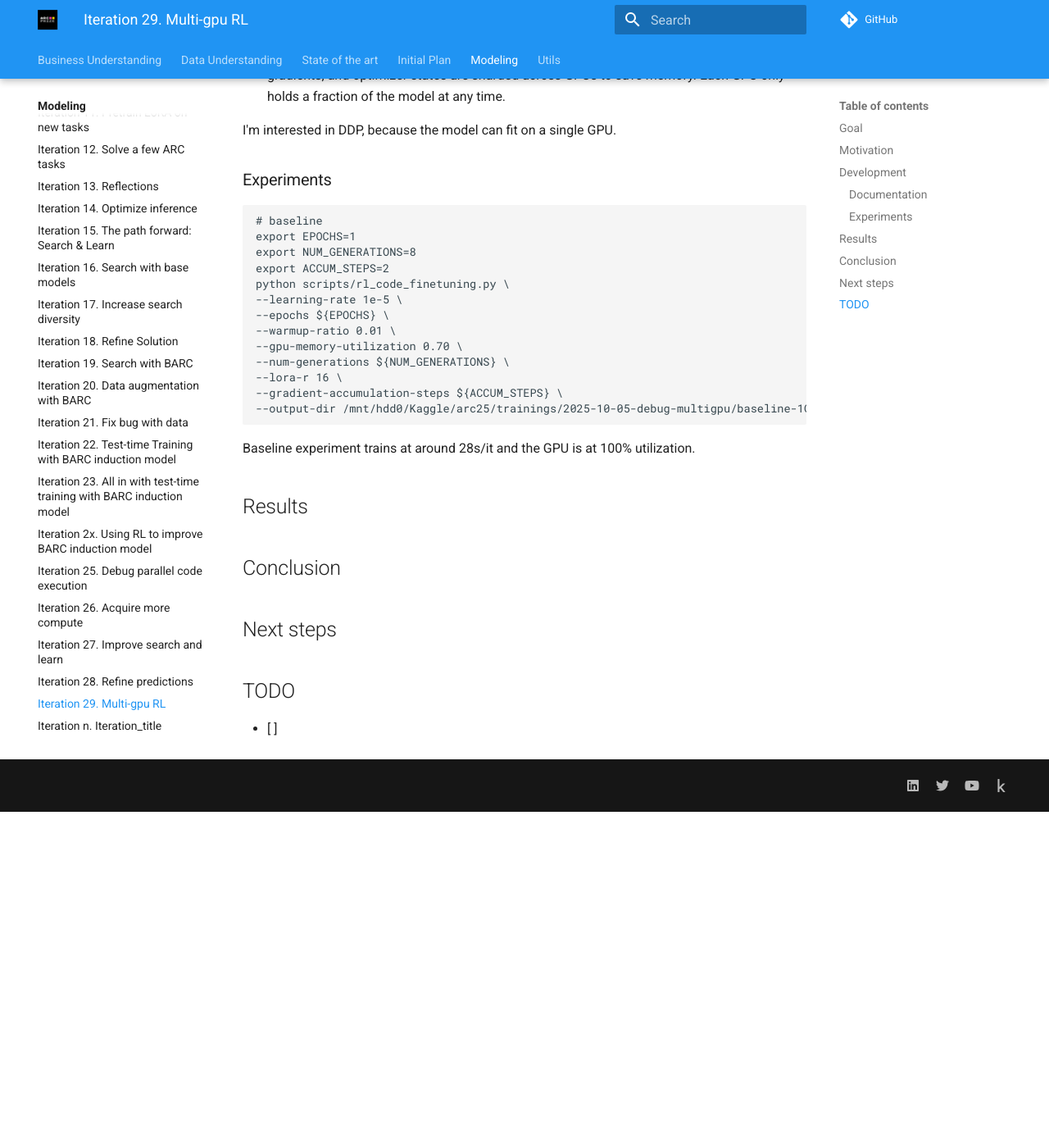
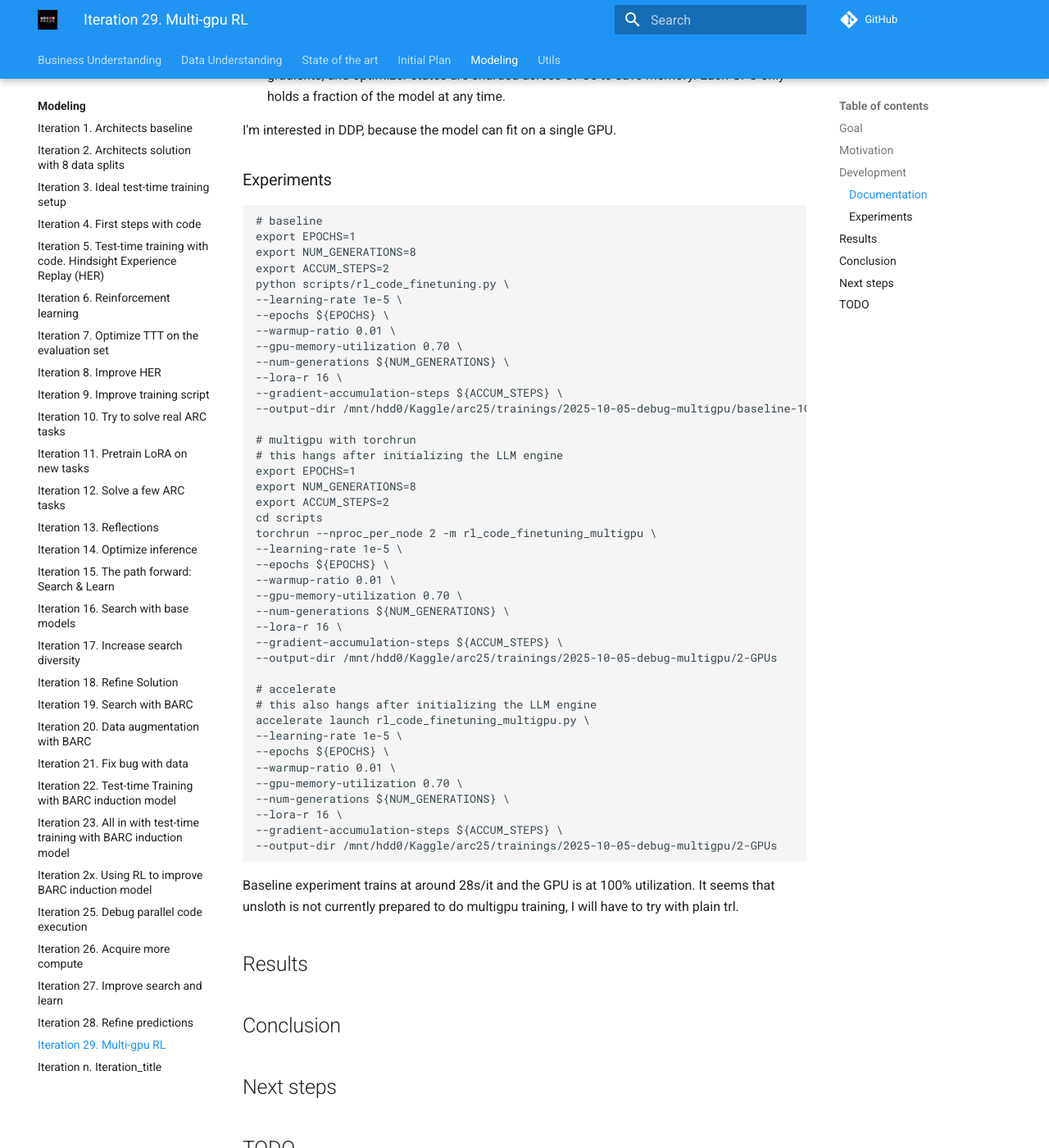
Before and after one commit to ironbar/arc25, an MkDocs documentation site: the page built from docs/modeling/Iteration_29_multi-gpu-rl.md, in a window 1280 px wide and 1400 px high, scrolled down 789 px. Shown: the whole window at 82% size. Built offline with MkDocs 1.6.1 and Material for MkDocs 9.7.7, drawn with Linux system fonts in a browser that asks for light colours; comment, search, counter and statistics services are not loaded; before the commit the page ends 1779 px from its top, so only the background shows below that.

Commit message:
updated documentation

````diff
--- a/docs/modeling/Iteration_29_multi-gpu-rl.md
+++ b/docs/modeling/Iteration_29_multi-gpu-rl.md
@@ -49,9 +49,38 @@
 --lora-r 16 \
 --gradient-accumulation-steps ${ACCUM_STEPS} \
 --output-dir /mnt/hdd0/Kaggle/arc25/trainings/2025-10-05-debug-multigpu/baseline-1GPU
+
+# multigpu with torchrun
+# this hangs after initializing the LLM engine
+export EPOCHS=1
+export NUM_GENERATIONS=8
+export ACCUM_STEPS=2
+cd scripts
+torchrun --nproc_per_node 2 -m rl_code_finetuning_multigpu \
+--learning-rate 1e-5 \
+--epochs ${EPOCHS} \
+--warmup-ratio 0.01 \
+--gpu-memory-utilization 0.70 \
+--num-generations ${NUM_GENERATIONS} \
+--lora-r 16 \
+--gradient-accumulation-steps ${ACCUM_STEPS} \
+--output-dir /mnt/hdd0/Kaggle/arc25/trainings/2025-10-05-debug-multigpu/2-GPUs
+
+# accelerate
+# this also hangs after initializing the LLM engine
+accelerate launch rl_code_finetuning_multigpu.py \
+--learning-rate 1e-5 \
+--epochs ${EPOCHS} \
+--warmup-ratio 0.01 \
+--gpu-memory-utilization 0.70 \
+--num-generations ${NUM_GENERATIONS} \
+--lora-r 16 \
+--gradient-accumulation-steps ${ACCUM_STEPS} \
+--output-dir /mnt/hdd0/Kaggle/arc25/trainings/2025-10-05-debug-multigpu/2-GPUs
 ```
 
 Baseline experiment trains at around 28s/it and the GPU is at 100% utilization.
+It seems that unsloth is not currently prepared to do multigpu training, I will have to try with plain trl.
 
 ## Results
 
````
